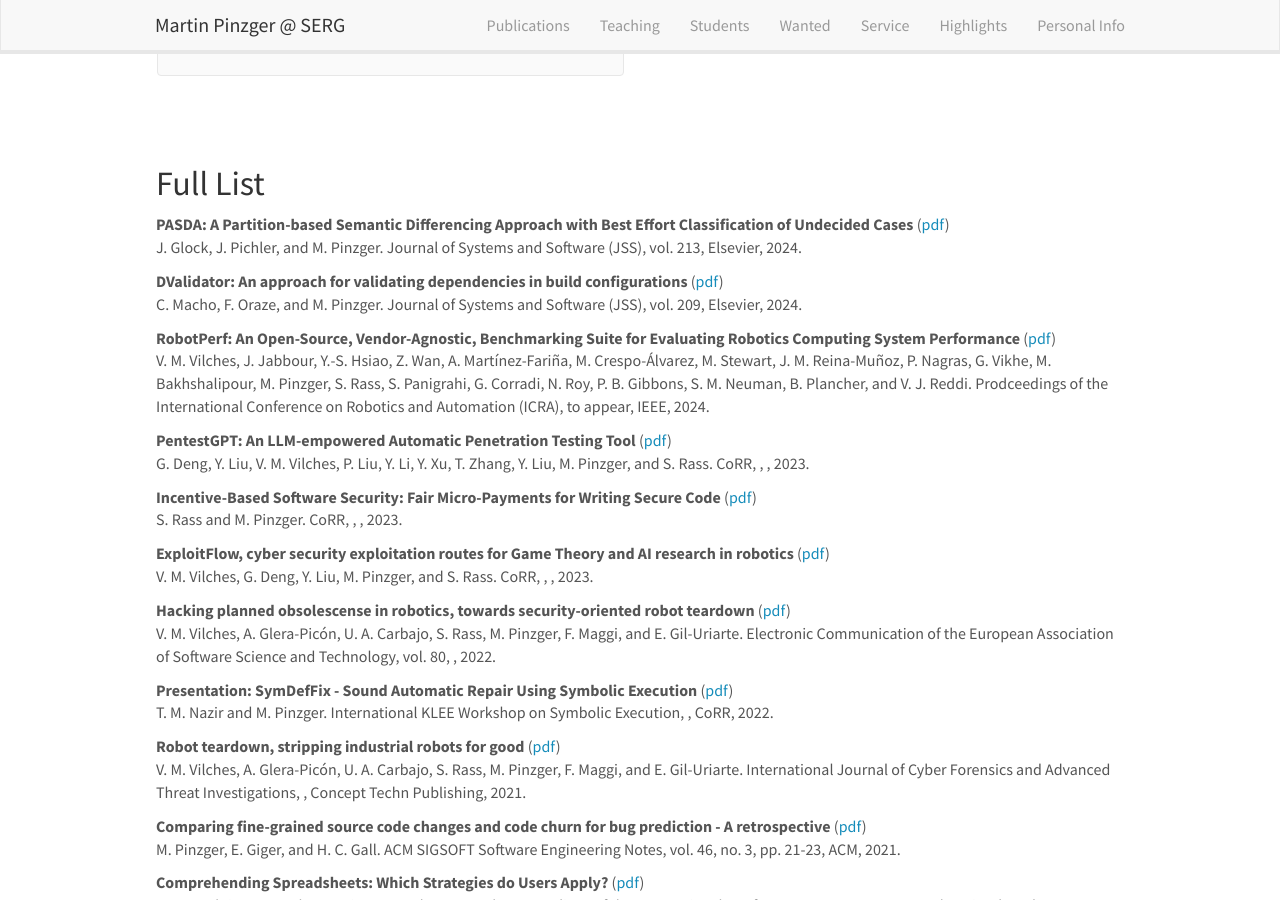
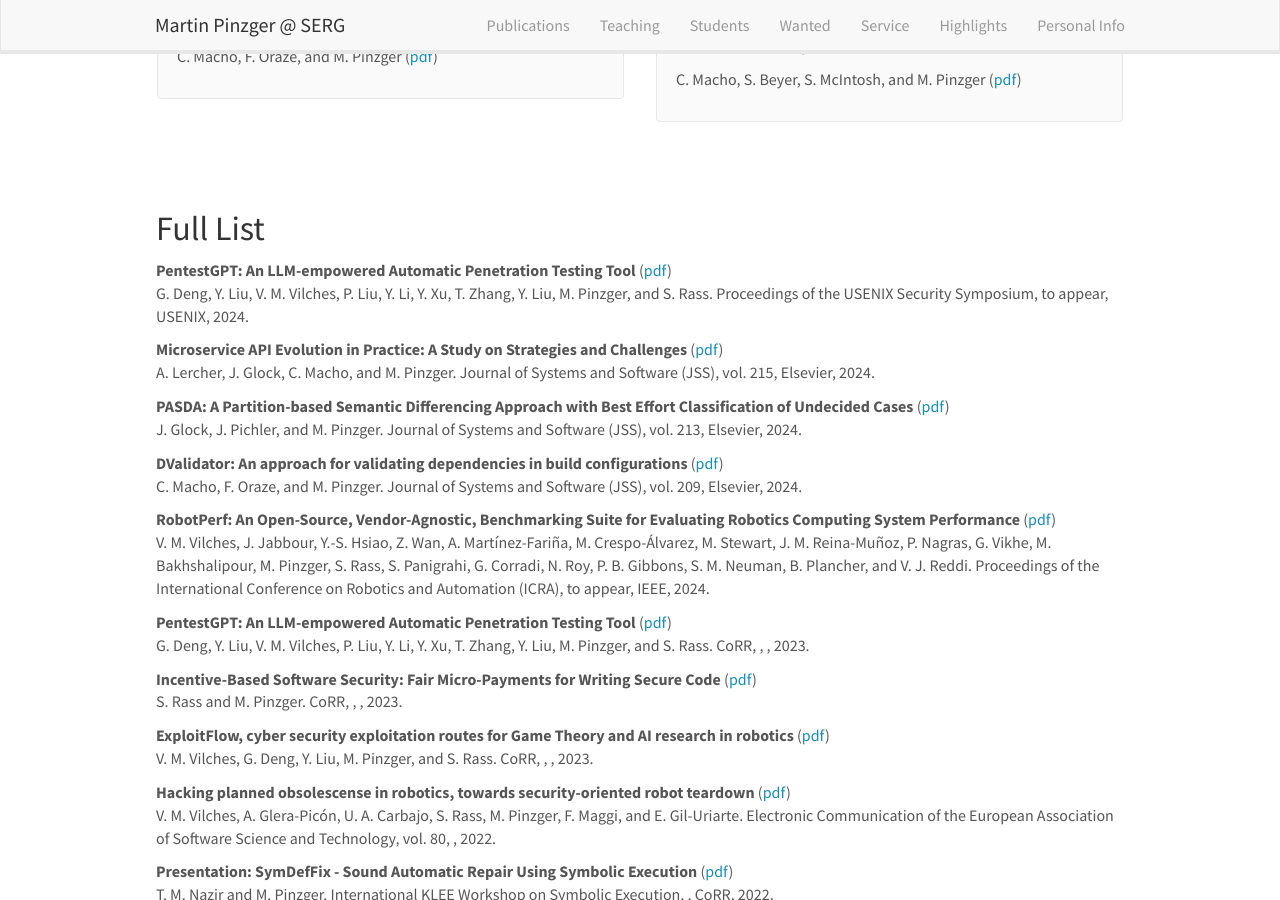
Before and after one commit to pinzger/pinzger.github.io, a Jekyll site: the page built from _pages/publications.md, in a window 1280 px wide and 900 px high, scrolled down 1281 px. Built offline with Jekyll 4.4.1, drawn with Linux system fonts in a browser that asks for light colours; nearby versions of some CDN libraries; some of the changed text lies outside the part shown.

Commit message:
added recent publications

```diff
--- a/_data/news.yml
+++ b/_data/news.yml
@@ -1,3 +1,9 @@
+- date: <strong>June 2024</strong>
+  headline: "Our paper <strong>PentestGPT: An LLM-empowered Automatic Penetration Testing Tool</strong> has been accepted at <a href=\"https://www.usenix.org/conference/usenixsecurity24\">USENIX Security  2024</a> in Philadelphia, USA. <a href=\"https://arxiv.org/pdf/2308.06782\">Pre-print.</a>"
+
+- date: <strong>June 2024</strong>
+  headline: "Our paper <strong>Microservice API Evolution in Practice: A Study on Strategies and Challenges</strong> has been accepted for publication in the Journal of Systems and Software (JSS). <a href=\"/papers/Lercher2024-apis.pdf\">Pre-print.</a>"
+
 - date: <strong>April 2024</strong>
   headline: "Our paper <strong>PASDA: A Partition-based Semantic Differencing Approach with Best Effort Classification of Undecided Cases</strong> has been accepted for publication in the Journal of Systems and Software (JSS). <a href=\"/papers/Glock2024-pasda.pdf\">Pre-print.</a>"
 
--- a/_data/publist.yml
+++ b/_data/publist.yml
@@ -1,3 +1,29 @@
+- title: "PentestGPT: An LLM-empowered Automatic Penetration Testing Tool"
+  image:
+  authors: G. Deng, Y. Liu, V. M. Vilches, P. Liu, Y. Li, Y. Xu, T. Zhang, Y. Liu, M. Pinzger, and S. Rass
+  proceedings: Proceedings of the USENIX Security Symposium
+  pages: to appear
+  publisher: USENIX
+  year: 2024
+  description:
+  link:
+    url: https://arxiv.org/pdf/2308.06782
+    display: pdf
+  highlight:
+
+- title: "Microservice API Evolution in Practice: A Study on Strategies and Challenges"
+  image:
+  authors: A. Lercher, J. Glock, C. Macho, and M. Pinzger
+  proceedings: Journal of Systems and Software (JSS)
+  pages: vol. 215
+  publisher: Elsevier
+  year: 2024
+  description: "This paper reports on the findings of 17 semi-structured interviews with developers, architects, and managers in 11 companies to identify microservice API evolution strategies and challenges in practice. In total, we identified six strategies and six challenges for REpresentational State Transfer (REST) and event-driven communication via message brokers. The strategies mainly focus on API backward compatibility, versioning, and close collaboration between teams. The challenges include change impact analysis efforts, ineffective communication of changes, and consumer reliance on outdated versions, leading to API design degradation. We defined two important problems in microservice API evolution resulting from the challenges and their coping strategies: tight organizational coupling and consumer lock-in. To mitigate these two problems, we propose automating the change impact analysis and investigating effective communication of changes as open research directions."
+  link:
+    url: ../papers/Lercher2024-apis.pdf
+    display: pdf
+  highlight: 1
+
 - title: "PASDA: A Partition-based Semantic Differencing Approach with Best Effort Classification of Undecided Cases"
   image:
   authors: J. Glock, J. Pichler, and M. Pinzger
@@ -27,7 +53,7 @@
 - title: "RobotPerf: An Open-Source, Vendor-Agnostic, Benchmarking Suite for Evaluating Robotics Computing System Performance"
   image:
   authors: 	V. M. Vilches, J. Jabbour, Y.-S. Hsiao, Z. Wan, A. Martínez-Fariña, M. Crespo-Álvarez, M. Stewart, J. M. Reina-Muñoz, P. Nagras, G. Vikhe, M. Bakhshalipour, M. Pinzger, S. Rass, S. Panigrahi, G. Corradi, N. Roy, P. B. Gibbons, S. M. Neuman, B. Plancher, and V. J. Reddi
-  proceedings: Prodceedings of the International Conference on Robotics and Automation (ICRA)
+  proceedings: Proceedings of the International Conference on Robotics and Automation (ICRA)
   pages: to appear
   publisher: IEEE
   year: 2024
```
Also changed, not shown: 1 other file.
